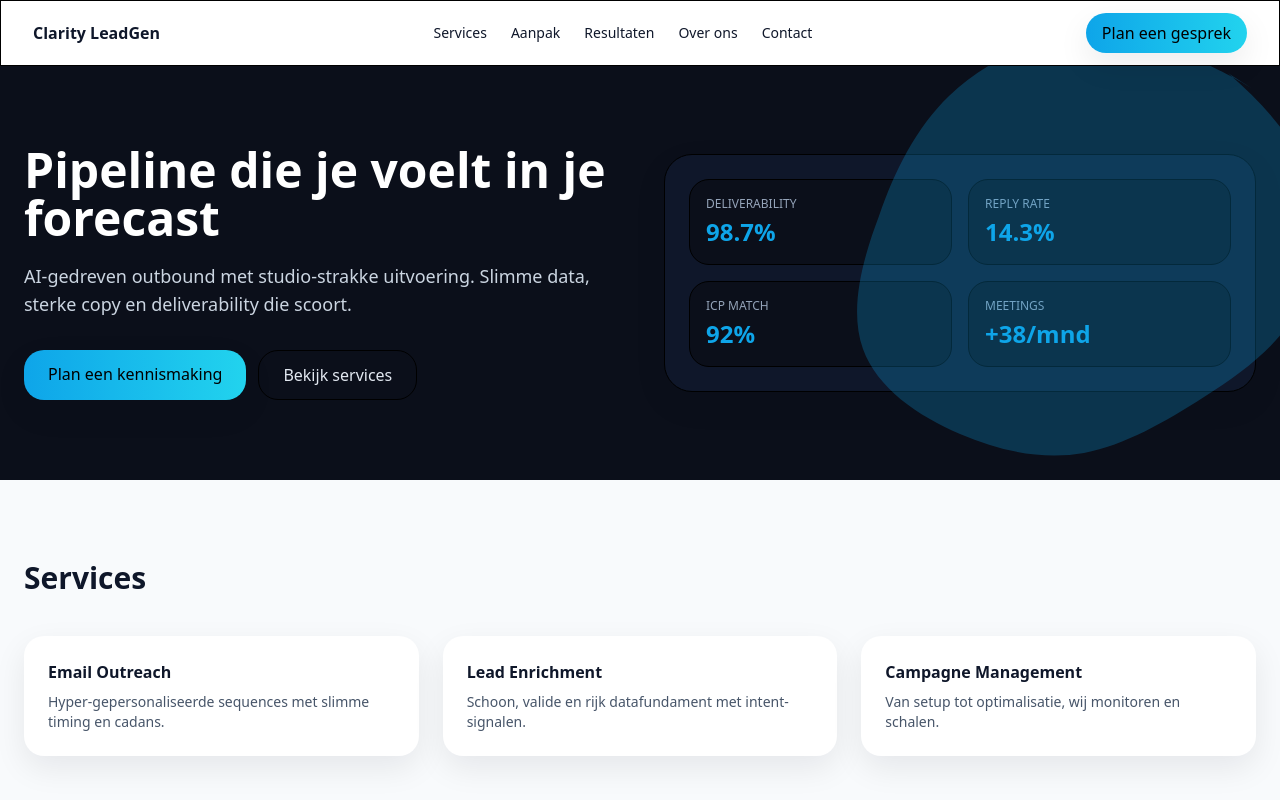
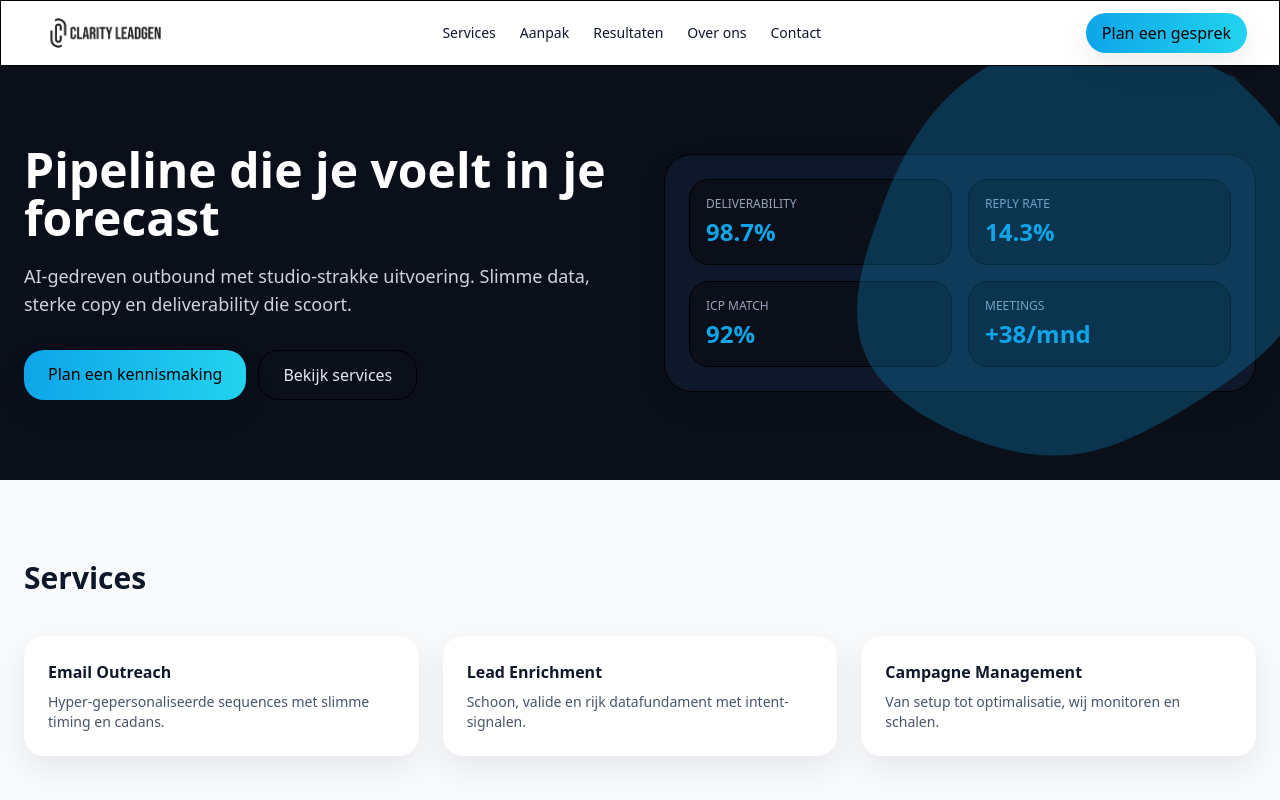
Before and after one commit to Bobski84/Clarityleadgen-site, a plain HTML site: page index.html in a window 1280 px wide. Shown: the top 800 px of the page. Drawn offline with nearby package versions, Linux system fonts and the light colour scheme.

Commit message:
Update index.html

```diff
--- a/index.html
+++ b/index.html
@@ -71,10 +71,9 @@
   <header class="sticky top-0 z-50 bg-white/85 backdrop-blur border-b">
     <div class="max-w-7xl mx-auto px-4 sm:px-6 lg:px-8 h-16 flex items-center justify-between">
       <a href="#" class="flex items-center gap-3">
-        <img src="logo-clg.jpeg" alt="Clarity LeadGen" class="h-8 w-auto hidden sm:block" onerror="this.style.display='none'">
+        <img src="logo-clg.png" alt="Clarity LeadGen" class="h-16 w-auto hidden sm:block" onerror="this.style.display='none'">
         <div class="sm:hidden w-8 h-8 rounded-lg bg-clg-primary grid place-items-center text-white font-bold">C</div>
-        <span class="font-semibold">Clarity LeadGen</span>
-      </a>
+              </a>
       <nav class="hidden md:flex items-center gap-6 text-sm">
         <a href="#services" class="hover:text-clg-primaryDark">Services</a>
         <a href="#approach" class="hover:text-clg-primaryDark">Aanpak</a>
```
